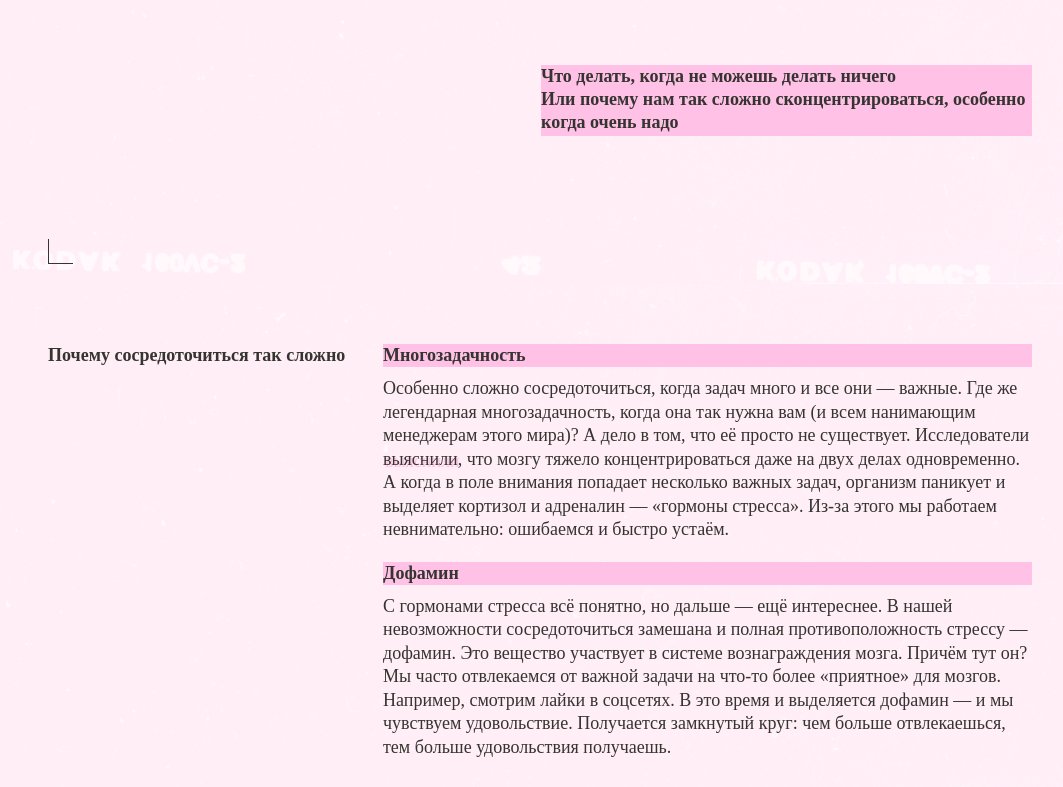
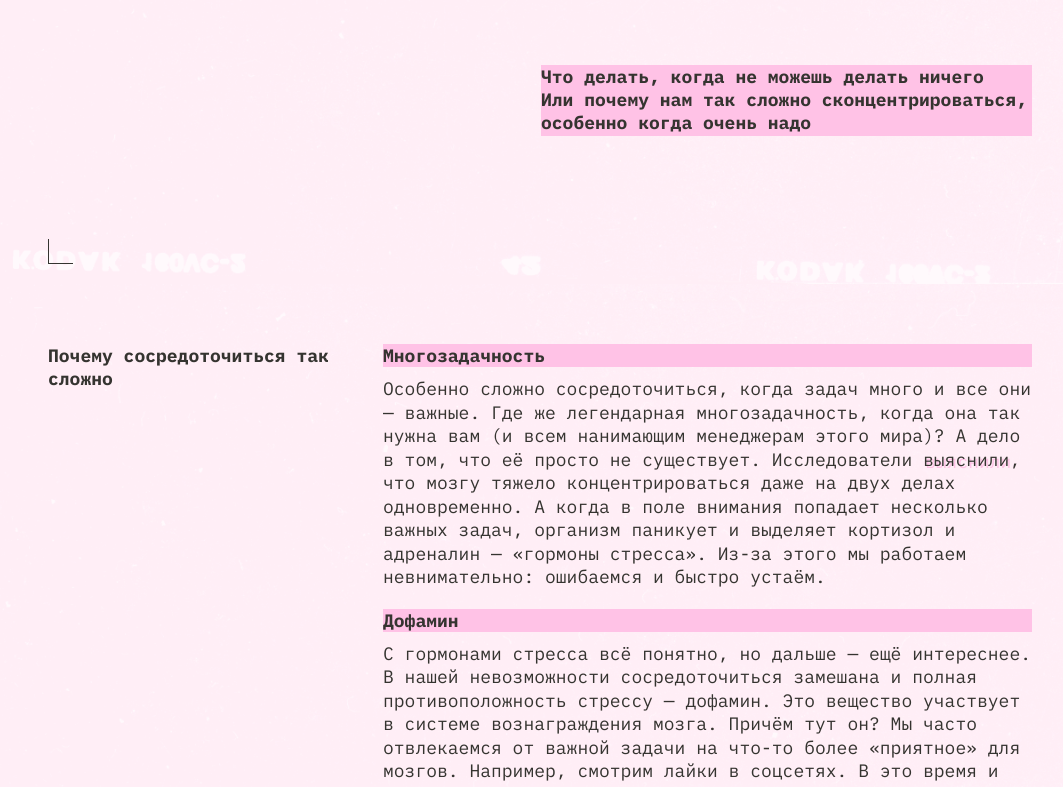
Before and after one commit to bolnoyglaz/slozhno-sosredotochitsya, a plain HTML site: page index.html in a window 1280 px wide. Shown: the part 516-1303 px from the top of the page, without its empty margins (100-1163 px from the left). Drawn offline with Linux system fonts and the light colour scheme.

Commit message:
Update variables.css

```diff
--- a/styles/variables.css
+++ b/styles/variables.css
@@ -13,355 +13,8 @@
   --background-color: #ff0070;
   --shadow-text-color:#ff0070;
   --outline-color-decoration: #ff0070;
+  --visibility-status-rec: visible;
+  --hover-botton-border: 1px solid rgba(255, 0, 112, 0.4);
   --background-image-theme: url(../images/cover-image-dark.png);
+  --font-family-text: 'IBM Plex Mono', Times, Arial, sans-serif;
 }
-
-/* Стили для планшетов (ширина экрана от 768px до 1024px) */
-@media screen and (min-width: 768px) and (max-width: 1024px) {
-  .page {
-    width: 768px;
-    margin: 0 auto;
-  }
-
-  .header {
-    width: 768px;
-    height: 1024px;
-  }
-
-  .header__grid {
-    grid-template-rows: 1fr 99px 1fr;
-  }
-
-  .header__theme-menu {
-    justify-content: center;
-    align-items: end;
-    flex-direction: column;
-  }
-
-  .header__theme-menu-list {
-    margin-right: 20px;
-    height: 98px;
-    flex-direction: column;
-  }
-
-  .header__theme-menu-title {
-    font-size: 120px;
-    font-weight: 700;
-    line-height: 99px;
-  }
-
-  .header__theme-menu-information {
-    width: 364px;
-    height: 117px;
-    font-size: 18px;
-    font-weight: 700;
-    line-height: 23px;
-    margin-top: 163px;
-    margin-left: 384px;
-  }
-
-  .header__rec-decoration-block {
-    left: 687px;
-  }
-
-  /* main */
-  .main {
-    width: 768px;
-  }
-
-  .main__concentrate {
-    gap: 26px;
-  }
-
-  .main__text {
-    line-height: 23.5px;
-  }
-
-  .main__wrapper-block {
-    gap: 20px;
-  }
-
-  .main__reduce-concentration {
-    margin-top: 79px;
-  }
-
-  .main__title_grid-diference {
-    width: 236px;
-  }
-
-  .main__wrapper_grid-block {
-    display: flex;
-    flex-direction: column;
-  }
-
-  .main__how-section {
-    margin-top: 80px;
-    gap: 27px;
-  }
-
-  .main__how-section__wrapper-block {
-    gap: 20px;
-  }
-
-  .main__picture-section {
-    margin-top: 77px;
-    height: 850px;
-    padding: 0 20px;
-  }
-
-  .main__picture-block {
-    grid-template-columns: 229px 230px 229px;
-    grid-template-rows: 192px 230px 318px;
-  }
-
-  .main__picture-title {
-    width: 100%;
-  }
-
-  .footer {
-    width: 768px;
-    height: 1024px;
-    margin-top: 32px;
-  }
-
-  .footer__title {
-    font-size: 120px;
-    line-height: 99px;
-  }
-
-  /* Картинки */
-
-  .main__picture-block-sun {
-    width: 479px;
-    height: 192px;
-  }
-
-  .main__picture-block-ice-cream {
-    width: 229px;
-    height: 441px;
-  }
-
-  .main__picture-block-books {
-    width: 230px;
-    height: 230px;
-  }
-
-  .main__picture-block-music {
-    width: 229px;
-    height: 568px;
-  }
-
-  .main__picture-block-street {
-    width: 479px;
-    height: 318px;
-    margin-top: 0;
-  }
-}
-
-/* Стили для телефонов (ширина экрана до 768px) */
-@media screen and (max-width: 767px) {
-  .page {
-    width: 375px;
-    margin: 0 auto;
-  }
-
-  .header {
-    width: 375px;
-    height: 668px;
-  }
-
-  .header__grid {
-    grid-template-rows: 1fr 192px 1fr;
-  }
-
-  .header__theme-menu {
-    justify-content: start;
-    align-items: end;
-    flex-direction: column;
-  }
-
-  .header__theme-menu-list {
-    margin-top: 52px;
-    margin-right: 10px;
-    height: 98px;
-    flex-direction: column;
-  }
-
-  .header__theme-menu-title {
-    font-size: 116px;
-    font-weight: 700;
-    height: 192px;
-    padding-left: 11px;
-    padding-top: 4px;
-    line-height: 93px;
-  }
-
-  .header__theme-menu-information {
-    width: 355px;
-    height: 117px;
-    font-size: 18px;
-    font-weight: 700;
-    line-height: 23px;
-    margin: 55px 10px 0;
-  }
-
-  .header__rec-decoration-block {
-    left: 304px;
-  }
-
-  .header__rec-decoration-block-circle-border-bottom-left {
-    bottom: 10px;
-    left: 10px;
-  }
-
-  /* main */
-
-  .main {
-    width: 375px;
-    margin: 40px 0 0;
-    padding: 0;
-  }
-
-  .main__concentrate {
-    flex-direction: column;
-    gap: 20px;
-    width: 375px;
-    padding: 0 10px;
-  }
-
-  .main__text {
-    line-height: 23.5px;
-  }
-
-  .main__wrapper-block {
-    width: 355px;
-    gap: 20px;
-  }
-
-  .main__reduce-concentration {
-    margin-top: 50px;
-    padding: 0 10px;
-  }
-
-  .main__title_grid-diference {
-    width: 355px;
-  }
-
-  .main__wrapper_grid-block {
-    display: flex;
-    flex-direction: column;
-  }
-
-
-  .main__how-section {
-    width: 375px;
-    margin-top: 50px;
-    padding: 0 10px;
-    gap: 15px;
-    flex-direction: column;
-  }
-
-  .main__title {
-    width: 355px;
-  }
-
-  .main__how-section__wrapper-block {
-    width: 355px;
-    gap: 20px;
-  }
-
-  .main__picture-section {
-    margin-top: 49px;
-    width: 375px;
-    height: 1400px;
-    padding: 0 10px;
-  }
-
-  .main__picture-title {
-    width: 100%;
-    margin-bottom: 10px;
-  }
-
-  .main__picture-block {
-    display: flex;
-    flex-direction: column;
-    gap: 10px;
-  }
-
-  .main__picture-block-sun {
-    width: 355px;
-    min-height: 142px;
-  }
-
-  .main__picture-block-ice-cream {
-    width: 355px;
-    min-height: 355px;
-  }
-
-  .main__picture-block-books {
-    width: 355px;
-    min-height: 355px;
-  }
-
-  .main__picture-block-music {
-    width: 355px;
-    min-height: 237px;
-  }
-
-  .main__picture-block-street {
-    width: 355px;
-    min-height: 237px;
-    margin-top: 0;
-  }
-
-  .footer {
-    width: 375px;
-    max-height: 668px;
-    padding: 0;
-    margin-top: 40px;
-  }
-
-  .footer__title {
-    font-size: 116px;
-    font-weight: 700;
-    line-height: 93px;
-  }
-
-  .footer__decoration-border-top-right {
-    top: 10px;
-    right: 10px;
-  }
-
-  .footer__decoration-border-bottom-left {
-    bottom: 10px;
-    left: 10px;
-  }
-
-  /* Картинки */
-
-  .main__picture-block-sun {
-    width: 355px;
-    height: 142px;
-  }
-
-  .main__picture-block-ice-cream {
-    width: 355px;
-    height: 355px;
-  }
-
-  .main__picture-block-books {
-    width: 355px;
-    height: 355px;
-  }
-
-  .main__picture-block-music {
-    width: 355px;
-    height: 237px;
-  }
-
-  .main__picture-block-street {
-    width: 355px;
-    height: 237px;
-    margin-top: 0;
-  }
-}
```
